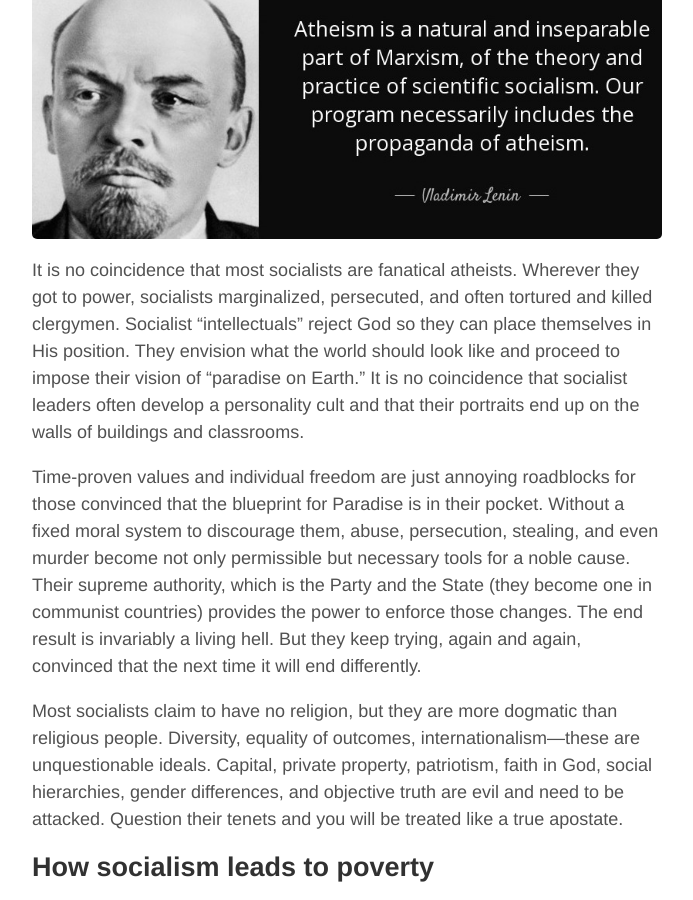
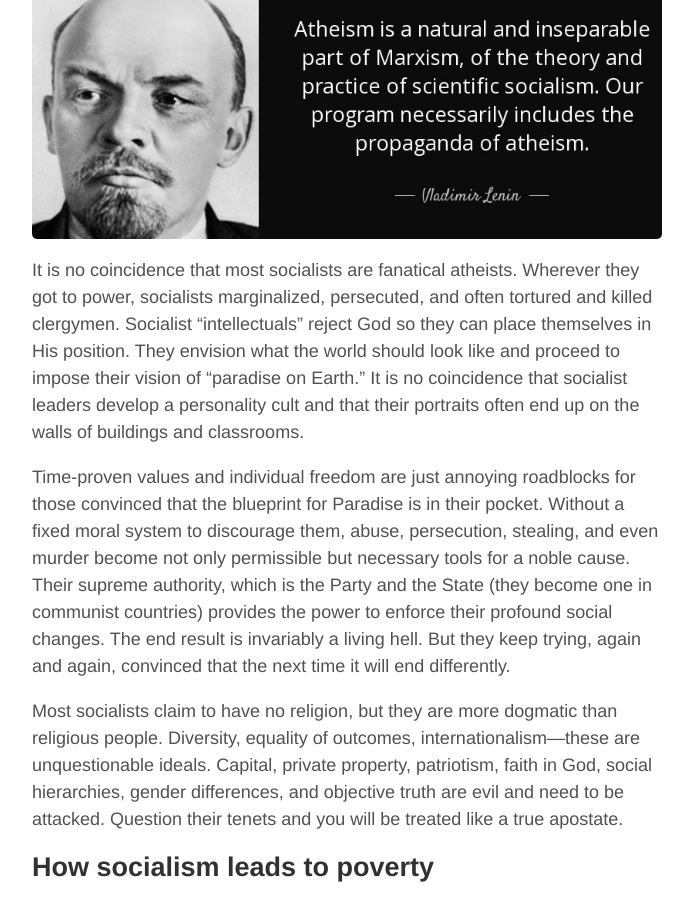
Before and after one commit to aoghina/aoghina.github.io, a Jekyll site: the page built from _posts/2018-10-23-socialism-ruined-my-country.md, in a window 1280 px wide and 900 px high, scrolled down 7856 px. Shown: the whole window, without its empty margins (293-986 px from the left). Built offline with Jekyll 4.4.1, drawn with Linux system fonts in a browser that asks for light colours; comment, search, counter and statistics services are not loaded; some of the changed text lies outside the part shown.

```diff
--- a/_posts/2018-10-23-socialism-ruined-my-country.md
+++ b/_posts/2018-10-23-socialism-ruined-my-country.md
@@ -101,9 +101,9 @@ Communist countries implemented socialist policies, but never reached the utopia
 
 ![Lenin on atheism](/assets/socialism/lenin-atheism.jpg "Lenin on atheism")
 
-It is no coincidence that most socialists are fanatical atheists. Wherever they got to power, socialists marginalized, persecuted, and often tortured and killed clergymen. Socialist "intellectuals" reject God so they can place themselves in His position. They envision what the world should look like and proceed to impose their vision of "paradise on Earth." It is no coincidence that socialist leaders often develop a personality cult and that their portraits end up on the walls of buildings and classrooms.
+It is no coincidence that most socialists are fanatical atheists. Wherever they got to power, socialists marginalized, persecuted, and often tortured and killed clergymen. Socialist "intellectuals" reject God so they can place themselves in His position. They envision what the world should look like and proceed to impose their vision of "paradise on Earth." It is no coincidence that socialist leaders develop a personality cult and that their portraits often end up on the walls of buildings and classrooms.
 
-Time-proven values and individual freedom are just annoying roadblocks for those convinced that the blueprint for Paradise is in their pocket. Without a fixed moral system to discourage them, abuse, persecution, stealing, and even murder become not only permissible but necessary tools for a noble cause. Their supreme authority, which is the Party and the State (they become one in communist countries) provides the power to enforce those changes. The end result is invariably a living hell. But they keep trying, again and again, convinced that the next time it will end differently.
+Time-proven values and individual freedom are just annoying roadblocks for those convinced that the blueprint for Paradise is in their pocket. Without a fixed moral system to discourage them, abuse, persecution, stealing, and even murder become not only permissible but necessary tools for a noble cause. Their supreme authority, which is the Party and the State (they become one in communist countries) provides the power to enforce their profound social changes. The end result is invariably a living hell. But they keep trying, again and again, convinced that the next time it will end differently.
 
 Most socialists claim to have no religion, but they are more dogmatic than religious people. Diversity, equality of outcomes, internationalism—these are unquestionable ideals. Capital, private property, patriotism, faith in God, social hierarchies, gender differences, and objective truth are evil and need to be attacked. Question their tenets and you will be treated like a true apostate.
 
```
Also changed, not shown: other parts of _posts/2018-10-23-socialism-ruined-my-country.md (+2 -0 lines).
